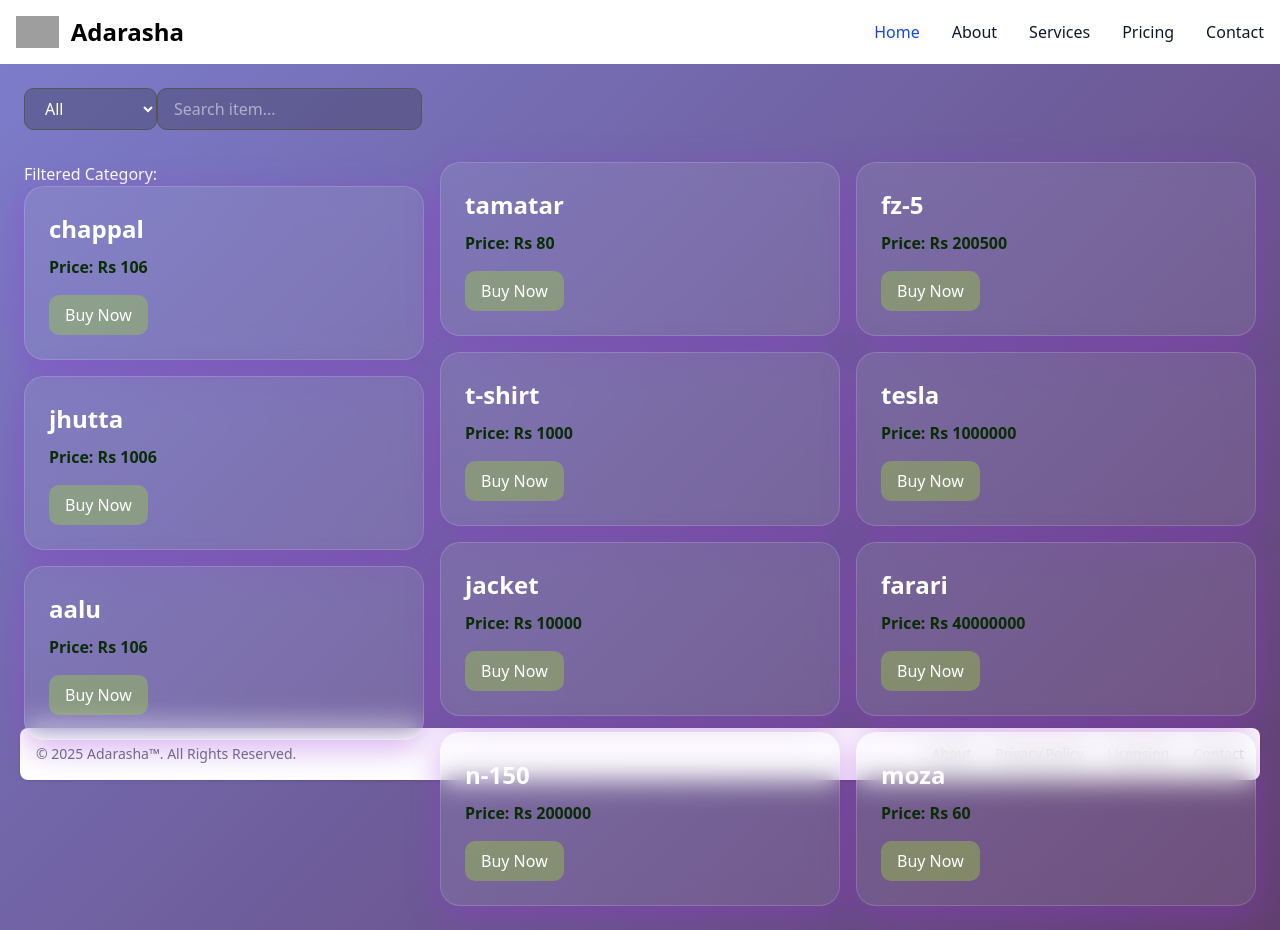
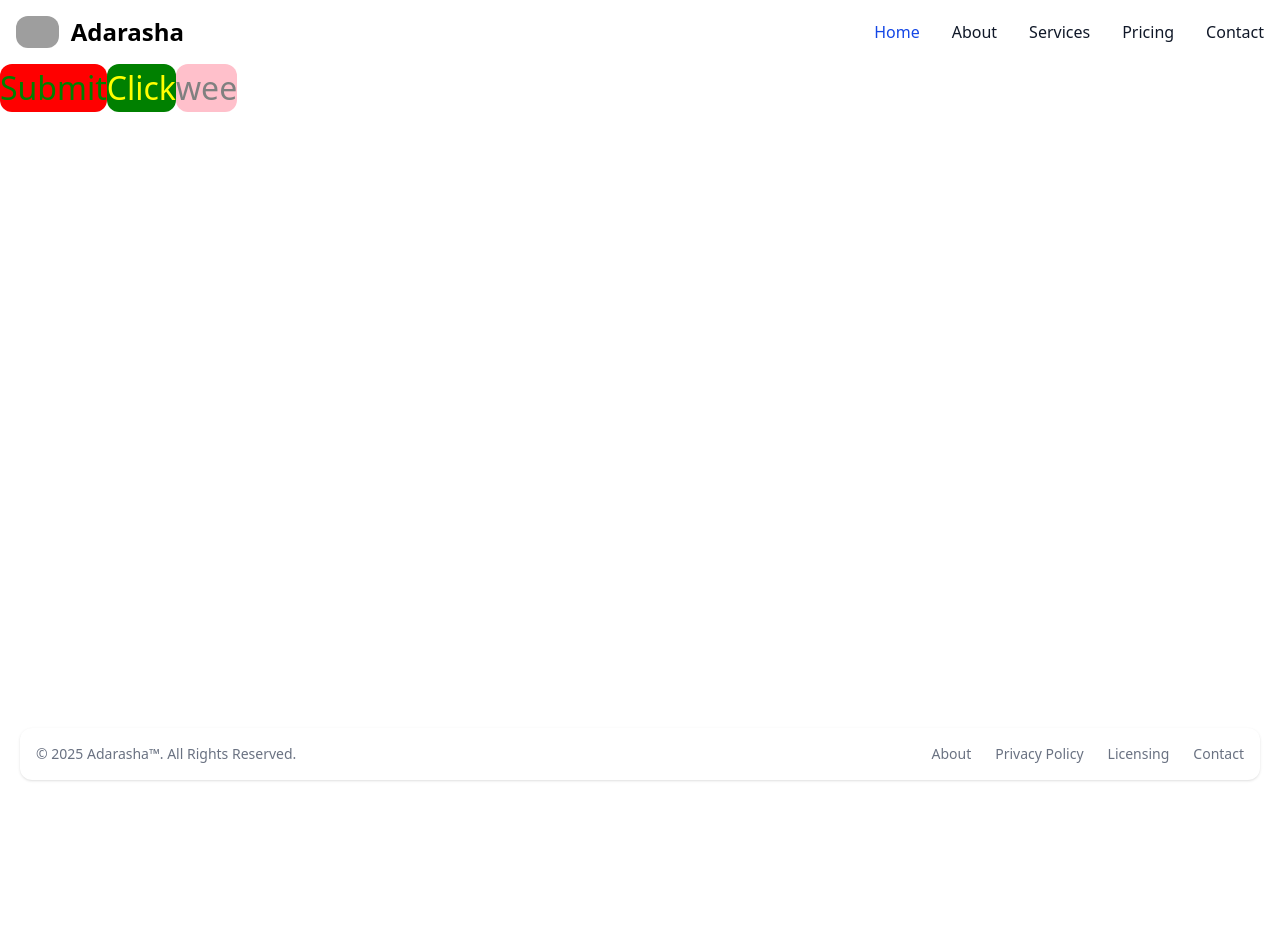
Before and after one commit to aakku106/4thSemTranning_REACT, a React (Vite) app in the folder day2/: page / in a window 1280 px wide. After the commit the page ends 800 px from the top, so only its background shows below. Built offline with nearby package versions, Linux system fonts and the light colour scheme; grey boxes are pictures that could not be loaded.

Commit message:
custon btn

```diff
--- a/day2/src/App.jsx
+++ b/day2/src/App.jsx
@@ -7,15 +7,20 @@ import { Body, Greeting } from "./Components/Body.jsx";
 import { Footer } from "./Components/Footer.jsx";
 import { PlayGround } from "./Components/PlayGround1.jsx";
 import { Body2 } from "./Components/Body2.jsx";
+import { Body3 } from "./Components/Body3.jsx";
 
 let App = () => {
+
+
+
   return (
     <div className="min-h-screen flex flex-col">
       <NavBar />
-      {/* This is where the content expands */}
+
       <main className="flex-grow">
         {/* <Body /> */}
-        <Body2 />
+        {/*<Body2 />*/}
+        <Body3 />
       </main>
       <Footer />
     </div>
--- /dev/null
+++ b/day2/src/Components/Body3.jsx
@@ -0,0 +1,36 @@
+import { Button } from "./Button.jsx"
+
+export let Body3 = () => {
+  const submision = {
+    backgroundColor: "red",
+    color: "green",
+    fontSize: "2em",
+  }
+
+
+  const click = {
+    backgroundColor: "green",
+    color: "yellow",
+    fontSize: "2em"
+  }
+
+  const wee = {
+    backgroundColor: "pink",
+    color: "gray",
+    fontSize: "2em"
+  }
+
+
+
+
+
+  return (
+    <>
+      <article className="h-160">
+        <Button style={submision} message={"Submitted"}>Submit</Button>
+        <Button style={click} message={"Clickde"}>Click</Button>
+        <Button style={wee} message={"weeeeeeeeeee"}>wee</Button>
+      </article>
+    </>
+  );
+};
--- /dev/null
+++ b/day2/src/Components/Button.jsx
@@ -0,0 +1,9 @@
+export let Button = ({ message, children, style }) => {
+  return (
+    <>
+      <button style={style} onClick={() => {
+        alert(message)
+      }} >{children}</button>
+    </>
+  )
+}
--- a/day2/src/style/style.css
+++ b/day2/src/style/style.css
@@ -1,6 +1,10 @@
 /** @format */
 
 @import "tailwindcss";
+
+* {
+  border-radius: 12px;
+}
 
 .bg-wrapper {
   background: linear-gradient(135deg, #5d5dbece, #2d003fbf);
```
